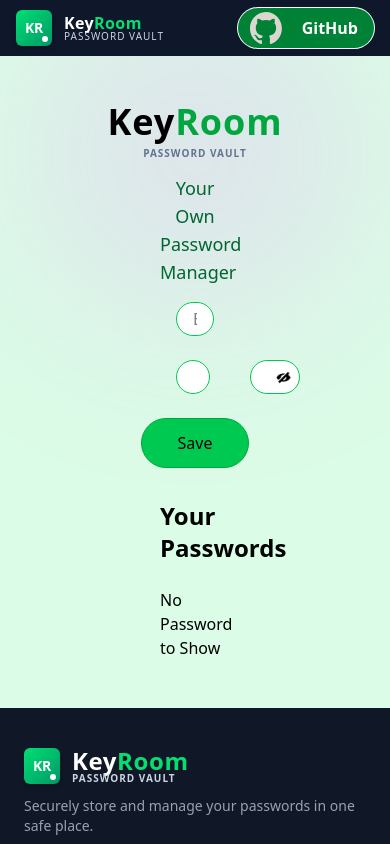
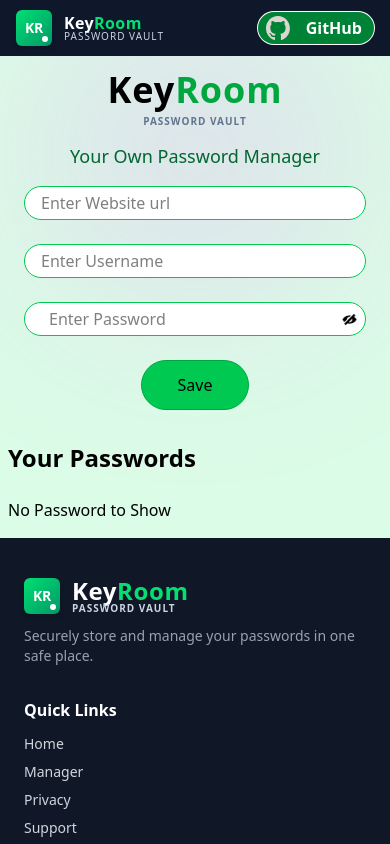
Before and after one commit to devmashud/KeyRoom-Password-Manager, a React (Vite) app: page / in a window 390 px wide. Shown: the top 844 px of the page. Built offline with nearby package versions, Linux system fonts and the light colour scheme; some icons are missing.

Commit message:
ui responsive part 1 input section responsive

```diff
--- a/src/components/Manager.jsx
+++ b/src/components/Manager.jsx
@@ -125,7 +125,7 @@ function Manager() {
         transition={Bounce}
       />
 
-      <div className="  mycontainer px-40 py-10">
+      <div className=" p-2  md:mycontainer ">
         <div className="  flex justify-center gap-10 m-2">
           <h1 className="text-4xl  font-bold text-center justify-center ">
             <div className="flex flex-col leading-none">
@@ -153,7 +153,7 @@ function Manager() {
             className="bg-white rounded-3xl border border-green-500 w-full p-4 py-1"
             type="text"
           />
-          <div className="flex w-full gap-10">
+          <div className="flex flex-col md:flex-row w-full gap-6 md:gap-10">
             <input
               value={form.username}
               onChange={handleChange}
--- a/src/components/Navbar.jsx
+++ b/src/components/Navbar.jsx
@@ -14,8 +14,8 @@ const Navbar = () => {
                 <a className='hover:font-bold' href="/about">About</a>
             </li>
         </ul> */}
-        <button className='text-white bg-green-700 my-5 rounded-full flex justify-between px-2 gap-2 items-center ring-1 '>
-          <img className='invert w-10 p-1' src="/icons/github.svg" alt="github logo" />
+        <button className='text-white bg-green-700 my-5 rounded-full flex justify-between px-1 gap-1 md:px-2 md:gap-2 items-center ring-1 '>
+          <img className='invert w-8 md:w-10 p-1' src="/icons/github.svg" alt="github logo" />
           <span className='font-bold px-2'>GitHub</span>
         </button>
       </div>
```
